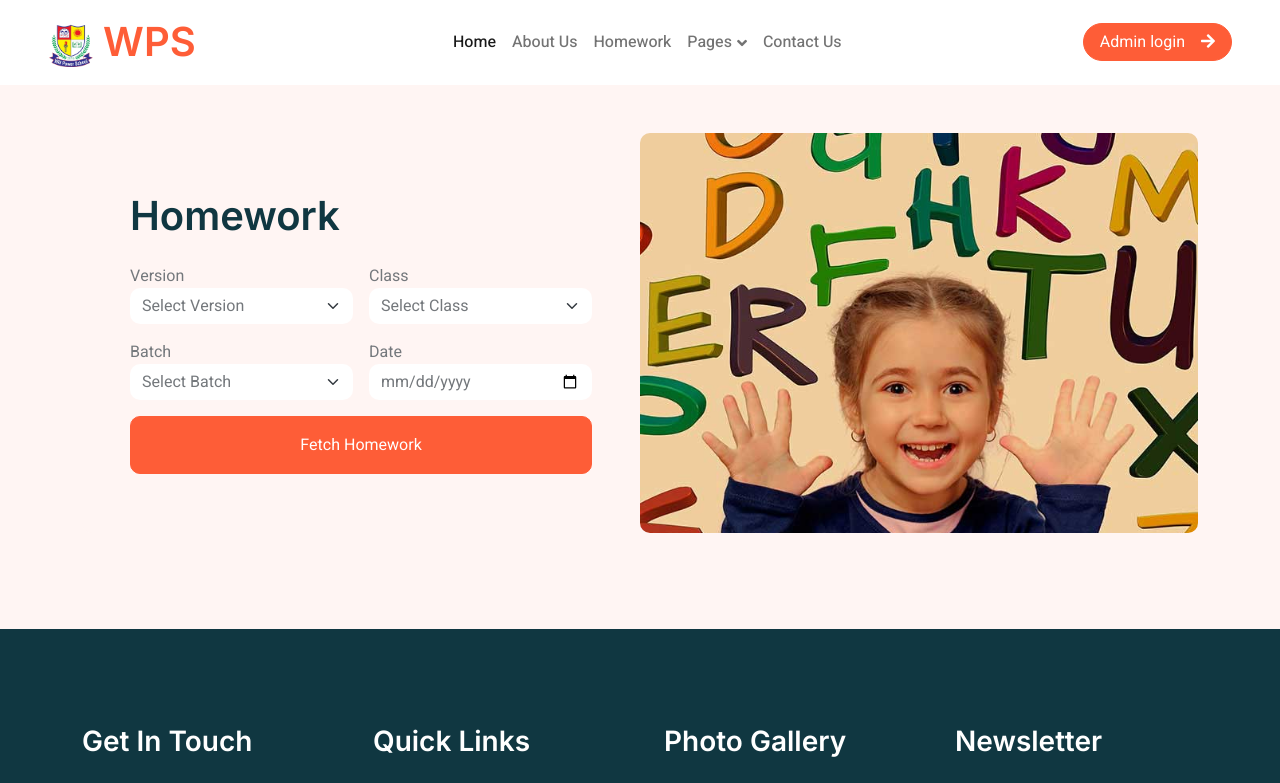
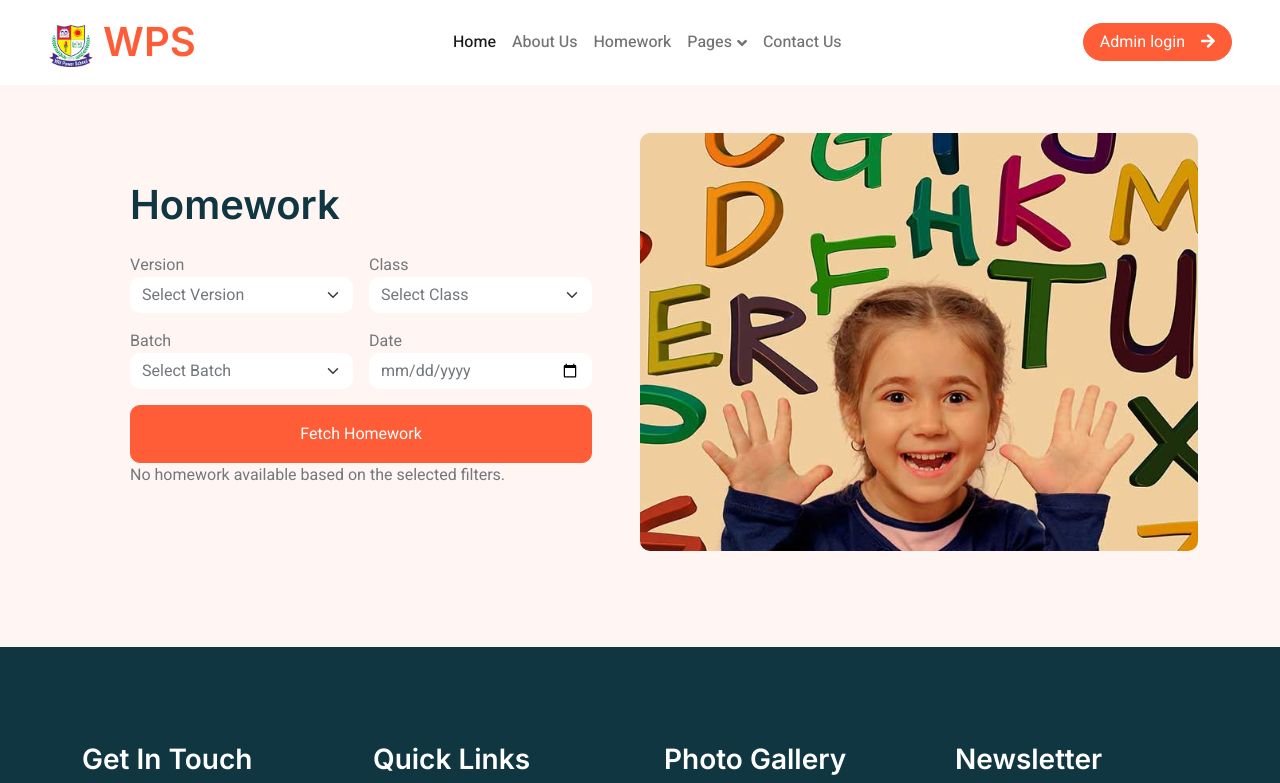
Before and after one commit to Rajib3003/larvelreact, a React (Vite) app in the folder frontendReact/: page /frontendReact/homework in a window 1280 px wide. Shown: the top 783 px of the page. Built offline with nearby package versions, Linux system fonts and the light colour scheme.

Commit message:
homework show

```diff
--- a/frontendReact/db.json
+++ /dev/null
@@ -1,6 +0,0 @@
-{
-    "homework": [
-      { "id": 1, "version": "Bangla", "class": "One", "batch": "A", "date": "2024-11-01", "title": "Math Homework", "description": "Complete exercise 1.1", "dueDate": "2024-11-03" },
-      { "id": 2, "version": "English", "class": "Two", "batch": "B", "date": "2024-11-02", "title": "English Essay", "description": "Write an essay on your favorite book", "dueDate": "2024-11-02" }
-    ]
-  }
--- a/frontendReact/src/pages/homework/Homework.jsx
+++ b/frontendReact/src/pages/homework/Homework.jsx
@@ -1,6 +1,5 @@
-import React, { useState } from 'react';
+import React, { useState, useEffect } from 'react';
 import homeworkImage from '/assets/frontend_assets/img/appointment.jpg';
-
 
 export default function Homework() {
     const [version, setVersion] = useState('');
@@ -8,14 +7,17 @@ export default function Homework() {
     const [batch, setBatch] = useState('');
     const [date, setDate] = useState('');
     const [homework, setHomework] = useState([]);
+    const [filteredHomework, setFilteredHomework] = useState([]); // Filtered Homework state
     const [message, setMessage] = useState('');
 
+    // Fetch Homework from the API
     const handleFetchHomework = async () => {
         try {
-            const response = await fetch(`http://localhost:5000/homework?version=${version}&class=${className}&batch=${batch}&date=${date}`);
+            const response = await fetch(`http://localhost:5000/homework?version=${version}&className=${className}&batch=${batch}&date=${date}`);
             if (!response.ok) throw new Error('Network response was not ok');
             const data = await response.json();
-            setHomework(data);
+            console.log('Fetched Data:', data);  // Log to see the response
+            setHomework(data);  // Store fetched data in state
             setMessage(data.length > 0 ? '' : 'No homework found.');
         } catch (error) {
             console.error('Error fetching homework:', error);
@@ -23,6 +25,22 @@ export default function Homework() {
         }
     };
 
+    // Filter the fetched homework based on selected criteria
+    useEffect(() => {
+        console.log('testing homework',homework);
+        const filtered = homework.filter(item =>
+            (version ? item.version === version : true) &&
+            (className ? item.className === className : true) &&
+            (batch ? item.batch === batch : true) &&
+            (date ? item.date.startsWith(date) : true)
+        );
+        console.log('Filtered Homework:', filtered);
+        setFilteredHomework(filtered); // Set filtered data
+
+    }, [homework, version, className, batch, date]);
+
+
+    // Submit handler for the form
     const handleSubmit = (e) => {
         e.preventDefault();
         handleFetchHomework();
@@ -103,31 +121,24 @@ export default function Homework() {
                                 {message && <p className="mt-3">{message}</p>}
 
                                 {/* Homework table */}
-                                {homework.length > 0 && (
-                                    <table className="table mt-4">
-                                        <thead>
-                                            <tr>
-                                                <th>ID</th>
-                                                <th>Title</th>
-                                                <th>Description</th>
-                                                <th>Due Date</th>
-                                            </tr>
-                                        </thead>
-                                        <tbody>
-                                            {homework.map(item => (
-                                                <tr key={item.id}>
-                                                    <td>{item.id}</td>
-                                                    <td>{item.title}</td>
-                                                    <td>{item.description}</td>
-                                                    <td>{item.dueDate}</td>
-                                                </tr>
-                                            ))}
-                                        </tbody>
-                                    </table>
-                                )}
+
+{filteredHomework.length === 0 ? (
+    <p>No homework available based on the selected filters.</p>
+) : (
+    filteredHomework.map(item => (
+        <div key={item.id}>
+            <h3>{item.subject}</h3>
+            <p>{item.homework}</p>
+            <p>Class: {item.className}, Batch: {item.batch}</p>
+            <p>Date: {item.date || 'No Date Available'}</p> {/* Fallback if no date */}
+        </div>
+    ))
+)}
+
+
 
                                 {/* Download button */}
-                                {homework.length > 0 && (
+                                {filteredHomework.length > 0 && (
                                     <button className="btn btn-success mt-3" onClick={handleDownload}>
                                         Download Homework
                                     </button>
```
Also changed, not shown: 1 other file (tests, documents, lock files or other folders).
